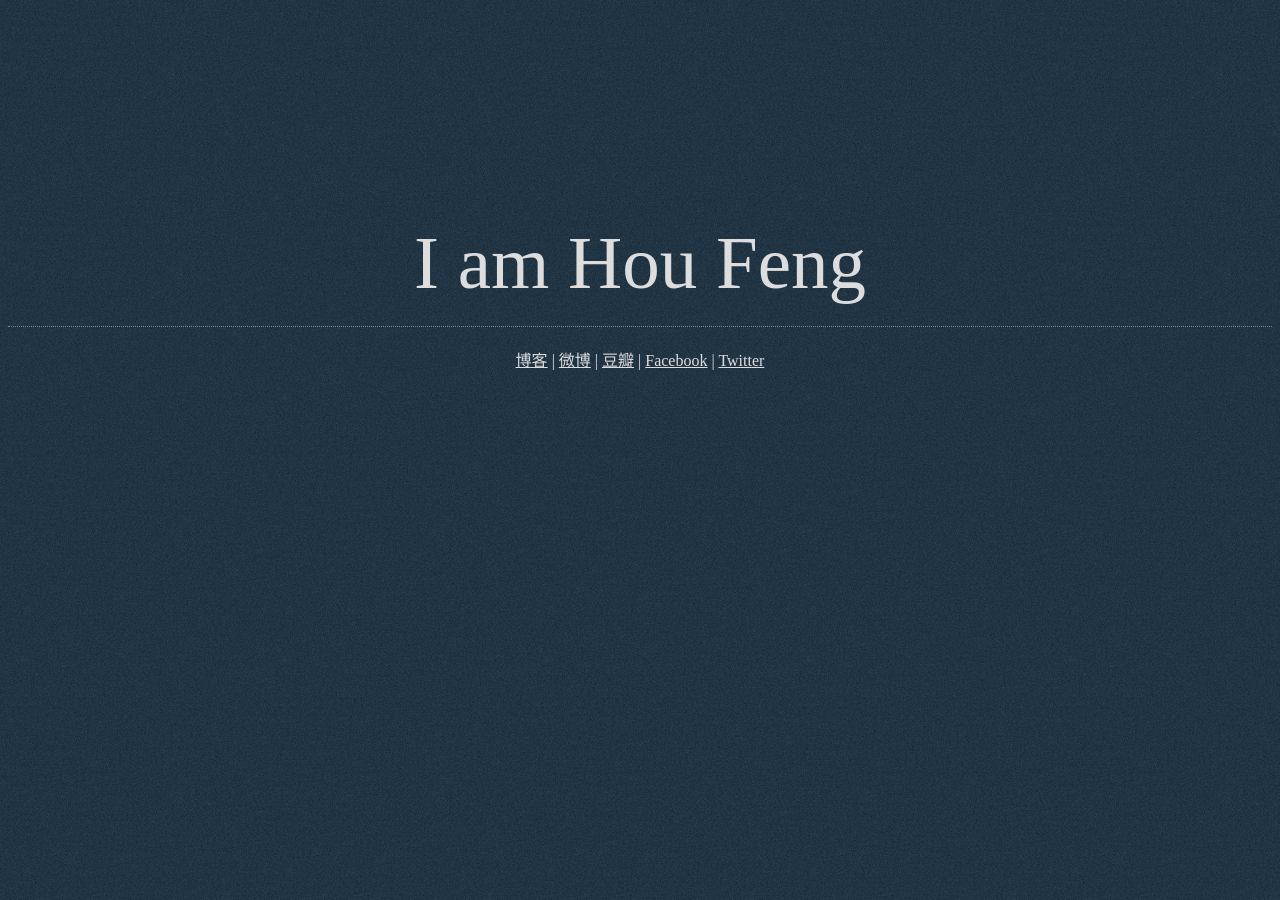
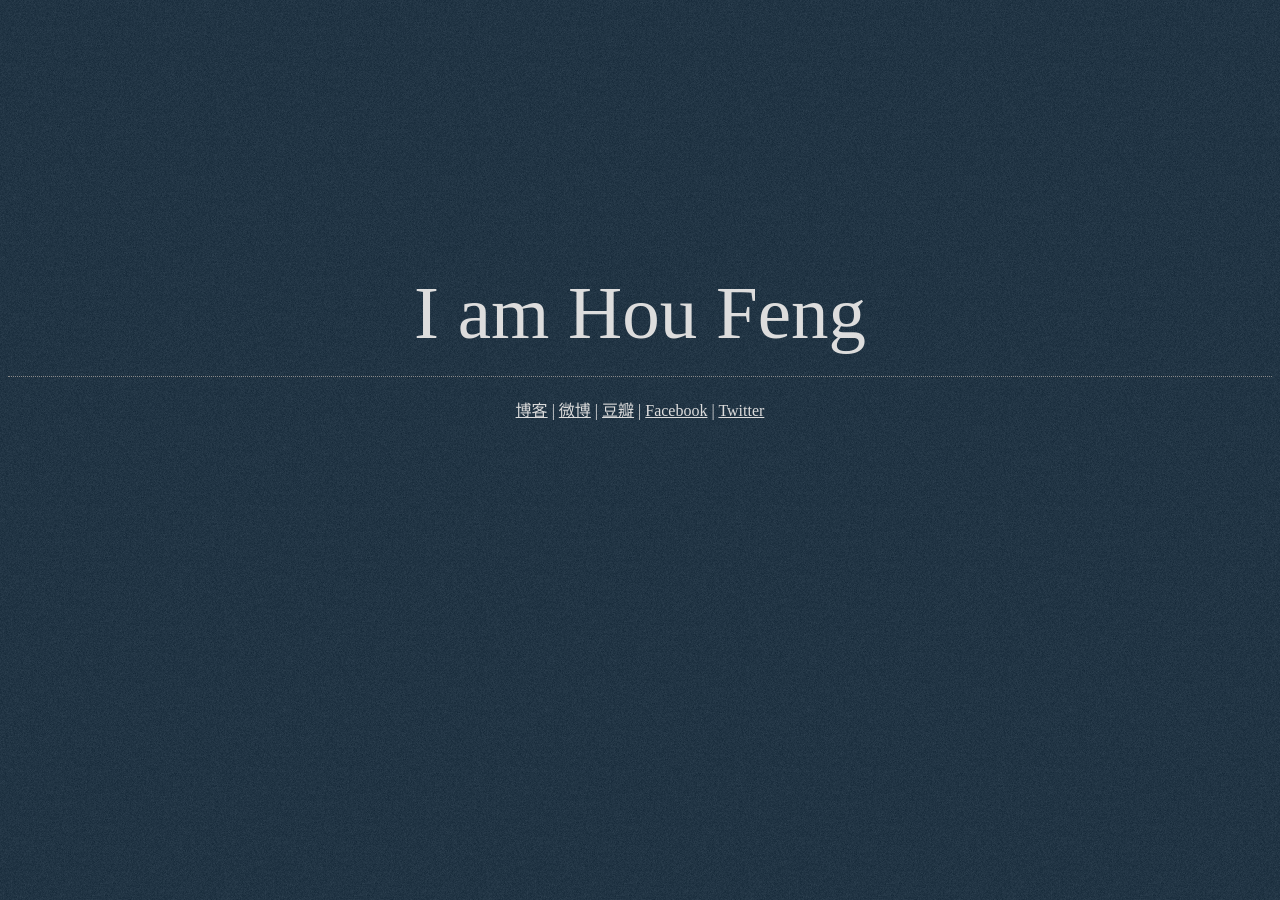
Before and after one commit to Houfeng/houfeng.github.com, a Jekyll site: the page index.html, which Jekyll copies as it is, in a window 1280 px wide. Built offline with Jekyll 4.4.1, drawn with Linux system fonts in a browser that asks for light colours; Markdown is read by kramdown in place of the engine named in the settings.

Commit message:
Updated index.html

```diff
--- a/index.html
+++ b/index.html
@@ -10,7 +10,7 @@
       }
       a{color:#ddd;}
       #i{
-        margin-top:200px;
+        margin-top:250px;
         text-align:center;
         font-size:75px;
         padding:20px;
```
